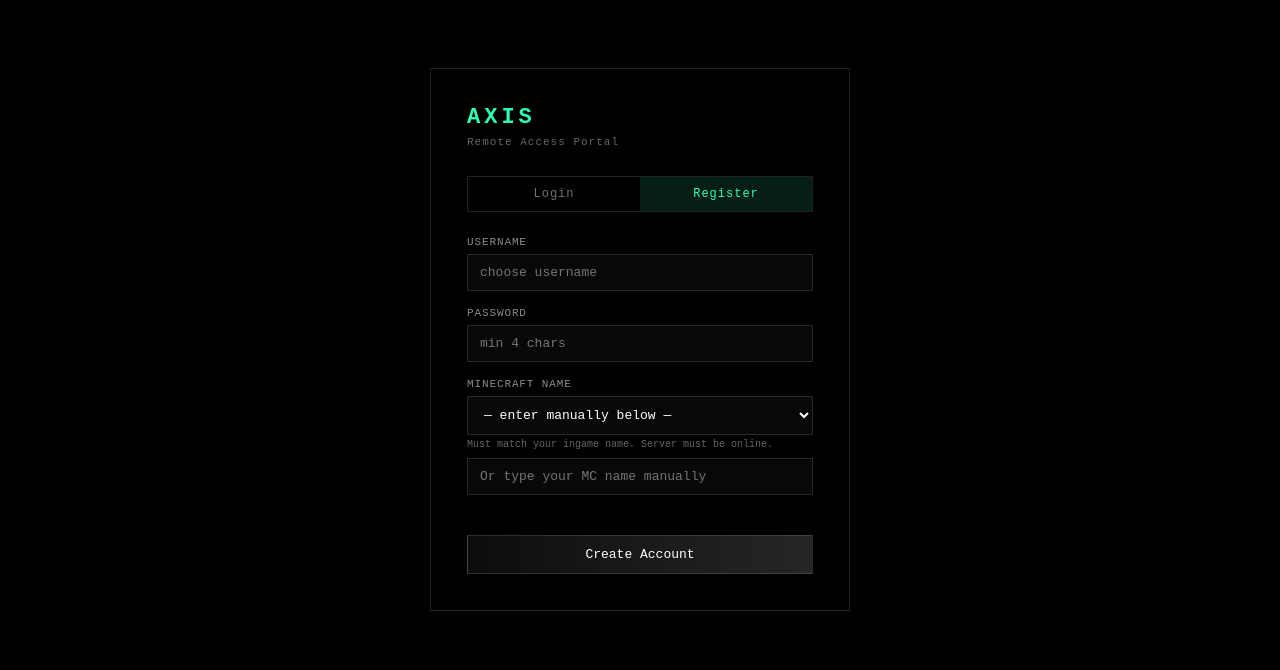
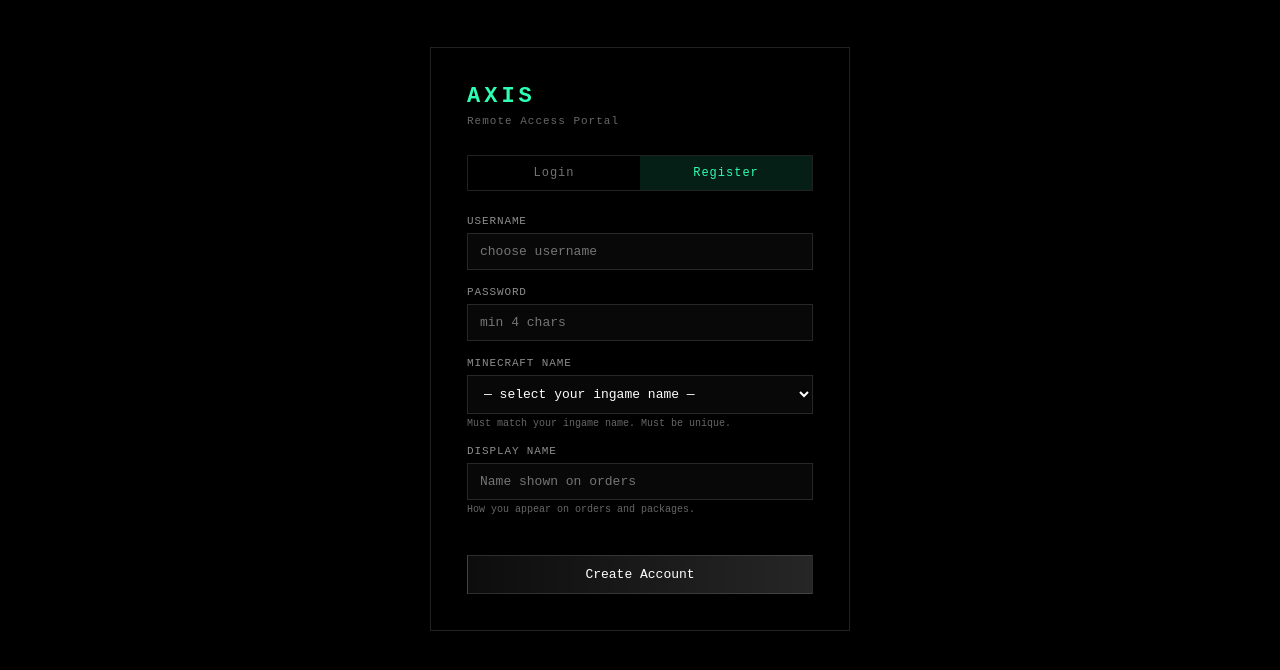
Before and after one commit to LosKukos/RandomStuff, a plain HTML site: page index.html in a window 1280 px wide. Both pictures are taken after a click on the button "Register". Shown: the part 70-740 px from the top of the page. Drawn offline with Linux system fonts and the light colour scheme.

Commit message:
Update index.html

```diff
--- a/index.html
+++ b/index.html
@@ -208,9 +208,14 @@ html,body{margin:0;padding:0;min-height:100%;font-family:"DM Mono",monospace;bac
             <div class="form-group">
               <label class="form-label">Minecraft Name</label>
               <select class="form-select" id="reg-mcname">
-                <option value="">— waiting for player list —</option>
+                <option value="">— select your ingame name —</option>
               </select>
-              <div style="font-size:10px;opacity:0.4;margin-top:4px;">Must match your ingame name. Server must be online.</div>
+              <div style="font-size:10px;opacity:0.4;margin-top:4px;">Must match your ingame name. Must be unique.</div>
+            </div>
+            <div class="form-group">
+              <label class="form-label">Display Name</label>
+              <input class="form-input" id="reg-displayname" type="text" placeholder="Name shown on orders">
+              <div style="font-size:10px;opacity:0.4;margin-top:4px;">How you appear on orders and packages.</div>
             </div>
             <div class="form-error" id="reg-error"></div>
             <button class="btn" id="register-btn">Create Account</button>
@@ -308,7 +313,8 @@ html,body{margin:0;padding:0;min-height:100%;font-family:"DM Mono",monospace;bac
         </div>
 
       </div>
-<!-- ORDERS TAB -->
+
+      <!-- ORDERS TAB -->
       <div class="tab-pane" id="tab-orders" style="display:none">
         <div class="section-title">My Orders</div>
         <div class="item-list" id="orders-list">
@@ -381,10 +387,6 @@ function showPopup(title, text, mode = 'warn') {
   box.className = 'popup-box ' + mode;
   document.getElementById('popup').classList.add('open');
 }
-
-document.getElementById('popup-close').addEventListener('click', () => {
-  document.getElementById('popup').classList.remove('open');
-});
 
 // ===== SCREENS =====
 function showScreen(id) {
@@ -479,6 +481,12 @@ async function verifyStoredToken() {
 }
 
 function bindUIListeners() {
+  document.getElementById('popup-close').addEventListener('click', () => {
+    document.getElementById('popup').classList.remove('open');
+  });
+
+  document.getElementById('basket-search').addEventListener('input', () => renderCatalog(meStorage));
+
   // Login
   document.getElementById('login-btn').addEventListener('click', async () => {
     const btn = document.getElementById('login-btn');
@@ -504,25 +512,25 @@ function bindUIListeners() {
 
   // Register
   document.getElementById('register-btn').addEventListener('click', async () => {
-    const manual = document.getElementById('reg-mcname-manual');
-    if (manual && manual.value.trim()) document.getElementById('reg-mcname').value = manual.value.trim();
     const btn = document.getElementById('register-btn');
-    const username = document.getElementById('reg-username').value.trim();
-    const password = document.getElementById('reg-password').value;
-    const mcName   = document.getElementById('reg-mcname').value;
-    const errorEl  = document.getElementById('reg-error');
+    const username    = document.getElementById('reg-username').value.trim();
+    const password    = document.getElementById('reg-password').value;
+    const mcNameSel   = document.getElementById('reg-mcname').value.trim();
+    const mcName      = mcNameSel;
+    const displayName = document.getElementById('reg-displayname').value.trim();
+    const errorEl     = document.getElementById('reg-error');
     errorEl.textContent = '';
-    if (!username || !password || !mcName) { errorEl.textContent = 'Fill in all fields.'; return; }
+    if (!username || !password || !mcName || !displayName) { errorEl.textContent = 'Fill in all fields.'; return; }
     if (!client?.connected) { errorEl.textContent = 'Not connected to broker.'; return; }
     btn.disabled = true; btn.textContent = 'Creating account...';
-    const res = await mqttAuth({ action: 'register', username, password, mcName });
+    const res = await mqttAuth({ action: 'register', username, password, mcName, displayName });
     btn.disabled = false; btn.textContent = 'Create Account';
     if (!res.ok) {
       const msgs = { username_taken: 'Username already taken.', mcname_taken: 'MC name already linked to an account.', username_too_short: 'Username too short (min 3).', password_too_short: 'Password too short (min 4).', missing_mcName: 'Select your MC name.', timeout: 'No response from server.' };
       errorEl.textContent = msgs[res.error] || res.error || 'Registration failed.'; return;
     }
     sessionToken = res.sessionToken;
-    currentUser  = { userId: res.userId, username: res.username, mcName: res.mcName };
+    currentUser  = { userId: res.userId, username: res.username, mcName: res.mcName, displayName: res.displayName };
     localStorage.setItem('axis_token', sessionToken);
     localStorage.setItem('axis_user', JSON.stringify(currentUser));
     onLoggedIn(currentUser);
@@ -598,20 +606,10 @@ function onLoggedIn(user) {
 }
 
 // ===== PLAYERS FOR REGISTER =====
-async function loadPlayersForRegister() {
-  const sel = document.getElementById('reg-mcname');
-  mqttCmd('get_players', {});
-  sel.innerHTML = '<option value="">— enter manually below —</option>';
-  const existing = document.getElementById('reg-mcname-manual');
-  if (!existing) {
-    const manual = document.createElement('input');
-    manual.className = 'form-input';
-    manual.id = 'reg-mcname-manual';
-    manual.type = 'text';
-    manual.placeholder = 'Or type your MC name manually';
-    manual.style.marginTop = '8px';
-    sel.parentNode.appendChild(manual);
-  }
+function loadPlayersForRegister() {
+  // Request current player list via MQTT
+  if (client?.connected) mqttCmd('get_players', {});
+  // Dropdown gets populated when players_online event arrives via wireMessages
 }
 
 // ===== DATA LOADING =====
@@ -695,8 +693,6 @@ function renderCatalog(items) {
   }).join('');
 }
 
-document.getElementById('basket-search').addEventListener('input', () => renderCatalog(meStorage));
-
 function addToCart(name, inputId) {
   const qty = Number(document.getElementById(inputId)?.value || 1);
   if (!qty || qty < 1) return;
@@ -743,6 +739,7 @@ function updateCartQty(name, val) {
   entry.count = Math.max(1, Math.min(Number(val||1), entry.max));
   renderCart();
 }
+
 // ===== ORDERS LIST =====
 function renderOrdersList() {
   const list = document.getElementById('orders-list');
```
